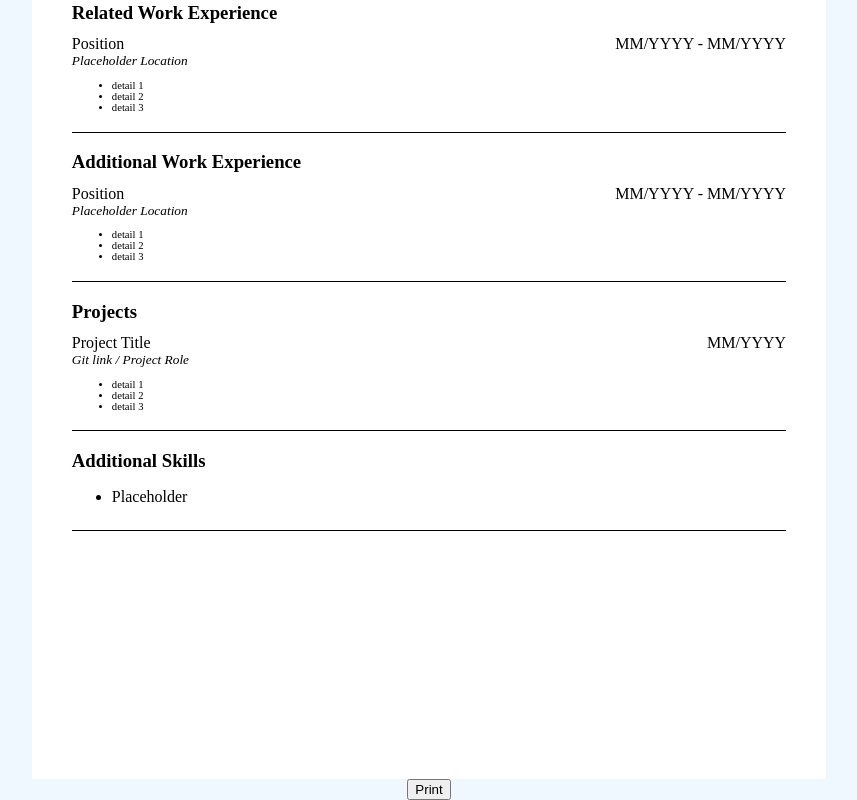
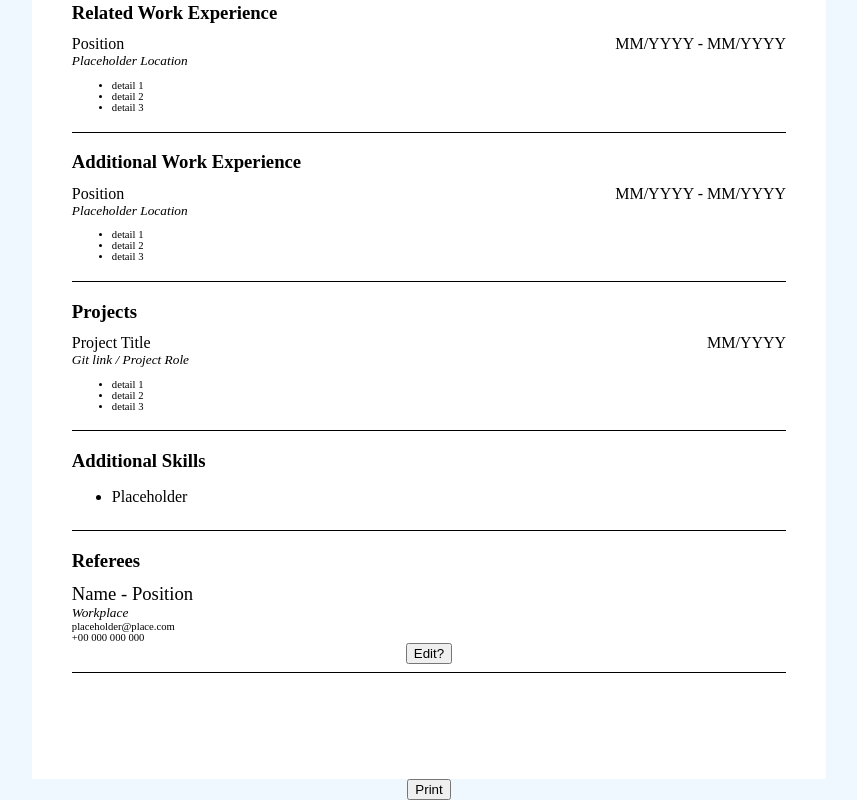
Before and after one commit to Chipset-0/CV_App, a React (Vite) app: page / in a window 1280 px wide. Shown: the part 423-1223 px from the top of the page, without its empty margins (211-1068 px from the left). Built offline with nearby package versions, Linux system fonts and the light colour scheme.

Commit message:
Referee Section Completed

```diff
--- a/src/App.jsx
+++ b/src/App.jsx
@@ -9,6 +9,7 @@ import RelevantWorkExperience from './Components/RelatedWorkExperience/RelatedWo
 import AdditionalWorkExperience from './Components/AdditionalWorkExperience/AdditionalWorkExperience'
 import Projects from './Components/Projects/Projects'
 import AdditionalSkills from './Components/AdditionalSkills/AdditionalSkills'
+import Referees from './Components/Referees/Referees'
 
 function App() {
   const [count, setCount] = useState(0)
@@ -31,6 +32,7 @@ function App() {
           <AdditionalWorkExperience />
           <Projects />
           <AdditionalSkills />
+          <Referees />
       </div>
       <div id="page-actions">
           <button id="print-cv " className="page-action-button" onClick={printCV}>Print</button>
--- /dev/null
+++ b/src/Components/Referees/Referees.css
@@ -0,0 +1,61 @@
+.referee-options-container
+{
+    width: 90%;
+    border-bottom: 1px solid black;
+}
+
+
+
+.referee-container
+{
+    display: grid;
+    grid-template-columns: 4fr 1fr;
+    font-size: 8pt;
+}
+
+.container-left
+{
+    text-align: left;
+}
+
+.container-right
+{
+    text-align: right;
+}
+
+.container-vertical
+{
+    display: flex;
+    flex-direction: column;
+}
+
+.referee-name
+{
+    font-size: 14pt;
+}
+
+.referee-workplace
+{
+    font-style: italic;
+    font-size: 10pt;
+}
+
+.referee-edit-button-container
+{
+    display: grid;
+    justify-content: center;
+    align-items: center;
+}
+
+.referee-edit-container
+{
+    display: grid;
+    grid-template-rows: 4fr 1fr;
+    font-size: 8pt;
+}
+
+.referee-edit-form
+{
+    display: grid;
+
+}
--- /dev/null
+++ b/src/Components/Referees/Referees.jsx
@@ -0,0 +1,139 @@
+import { useState } from 'react'
+import './Referees.css'
+import '../UniversalStyling.css'
+
+export default function Referees()
+{
+    //CV Values
+    const [refereeData, setRefereeData] = useState([RefereeObjectFactory()])
+
+    //Editing State Values
+    const [isEditingReferee, setIsEditingReferee] = useState(false)
+
+    return (
+        <div>
+            {isEditingReferee ? (
+                <RefereeEdit
+                    refereeData={refereeData}
+                    setRefereeData={setRefereeData}
+                    setIsEditingReferee={setIsEditingReferee}
+                />
+            ) : (<RefereeText
+                    refereeData={refereeData}
+                    setIsEditingReferee={setIsEditingReferee}
+                />)
+        }
+        </div>
+    )
+}
+
+function RefereeObjectFactory(name="Name - Position", workplace="Workplace", email="placeholder@place.com", phone="+00 000 000 000")
+{
+    return {
+        name: name,
+        workplace: workplace,
+        email: email,
+        phone: phone
+    }
+}
+
+
+function RefereeContainerEdit({refereeData, setRefereeData, index})
+{
+    const referee = refereeData[index];
+
+    const handleChange = (e) => {
+        const type = e.target.type
+        const name = e.target.name
+
+        const value = e.target.value
+
+        const updated = {...referee, [name]:value};
+
+        setRefereeData(refereeData.map((item, i) => i == index ? updated : item));
+
+    }
+
+    const handleSubmit = (e) =>
+    {
+        e.preventDefault();
+    }
+    const deleteReferee = () =>
+    {
+        setRefereeData(refereeData.filter((_, i) => i !== index));
+    }
+
+    return(
+        <div className='referee-edit-container'>
+            <form class='referee-edit-form' onSubmit={handleSubmit}>
+                <input  className="referee-name" name="name" placeholder={referee.name}  onChange={handleChange}/>
+                <input  className='referee-workplace' name="workplace"   placeholder={referee.workplace}   onChange={handleChange} />
+                <input  className="referee-text" name="email" placeholder={referee.email} onChange={handleChange} />
+                <input  className="referee-text" name="phone" placeholder={referee.phone} onChange={handleChange} />
+                <div>
+                    <button type="submit" className='submit-button'>Save</button>
+                    <button type="button" className='delete-button' onClick={deleteReferee}>Delete</button>
+                </div>
+            </form>
+        </div>
+    )
+}
+
+
+function RefereeEdit({refereeData, setRefereeData, setIsEditingReferee})
+{    const handleSubmit = (event) => {
+        event.preventDefault();
+        setIsEditingReferee(false)
+    }
+
+
+    const addReferee = () =>
+    {
+        setRefereeData(refereeData => [...refereeData, RefereeObjectFactory()])
+    }
+
+    return(
+        <div className='referee-options-container cv-section-margin'>
+            {refereeData.map((referee, i) => (
+                <RefereeContainerEdit refereeData={refereeData} setRefereeData={setRefereeData} index={i}/>
+            ))}
+            <div class="referee-edit-buttons-container">
+                <button id="add-referee-button" onClick={addReferee}>Add</button>
+                <button id="finish-edit-referee-button" onClick={handleSubmit}>Finish</button>
+            </div>
+        </div>
+    );
+}
+
+function RefereeContainerText({referee})
+{
+    return(
+        <div className='referee-container'>
+            <div className='container-left'>
+                <div className="referee-name">{referee.name}</div>
+                <div className='referee-workplace'>{referee.workplace}</div>
+                <div className={`referee-text ${referee.email.length == 0 ? "hide" : ""}`}>{referee.email}</div>
+                <div className={`referee-text ${referee.phone.length == 0 ? "hide" : ""}`}>{referee.phone}</div>
+            </div>
+            <div className='container-right'>
+            </div>
+        </div>
+    )
+}
+
+function RefereeText({refereeData, setIsEditingReferee})
+{
+    const [refereeIsHovered, setRefereeIsHovered] = useState(false)
+
+    return(
+        <div className="referee-options-container cv-section-margin" onMouseEnter={() => setRefereeIsHovered(true)} onMouseLeave={() => setRefereeIsHovered(false)}>
+            <h3 className='section-header'>Referees</h3>
+            {refereeData.map((referee, i) => (
+                <RefereeContainerText referee={referee} key={i}/>
+            ))}
+            <div className={`referee-edit-button-container ${refereeIsHovered ? "" : "hide"}`}>
+                <button id="referee-edit-toggle" onClick={() => setIsEditingReferee(true)}>Edit?</button>
+            </div>
+        </div>
+    )
+}
```
